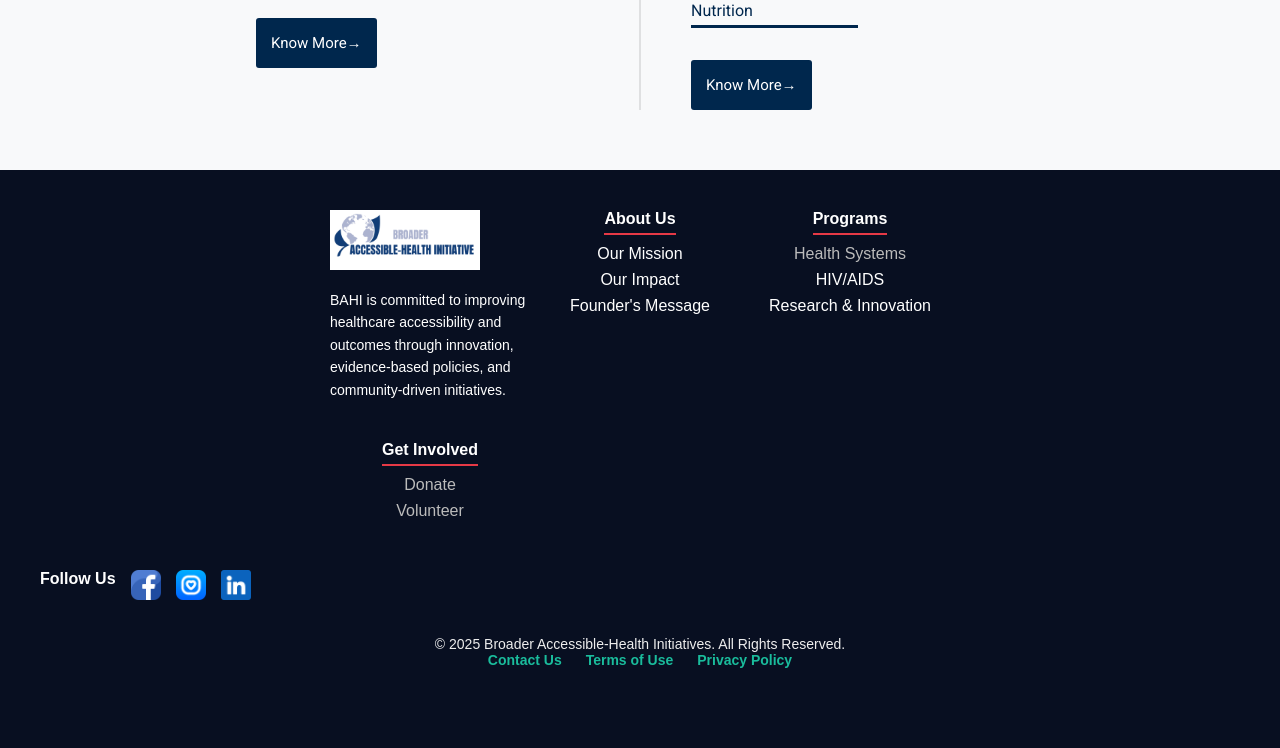
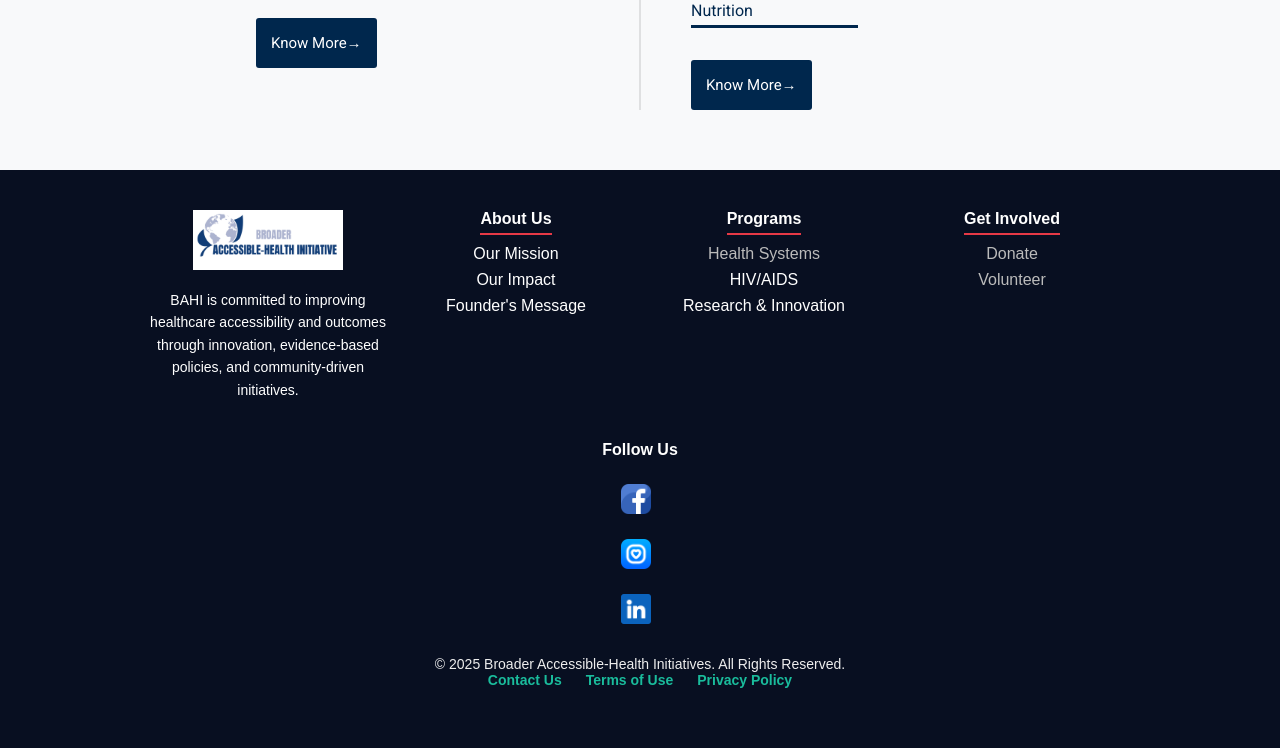
Before and after one commit to Pianoshed/broaderaccessible, a Flask app: page / in a window 1280 px wide. Shown: the part 1849-2597 px from the top of the page. Run offline with Flask 3, Linux system fonts and the light colour scheme.

Commit message:
Latest update

```diff
--- a/templates/index.html
+++ b/templates/index.html
@@ -433,20 +433,20 @@
         }
         .footer-top {
             display: flex;
-            flex-direction: column;
+            flex-direction: row;
             align-items: center;
             text-align: center;
         }
           .footer-columns {
             display: grid;
-            grid-template-columns: 1fr 1fr 1fr;
+            grid-template-columns: repeat(4, minmax(0, 1fr)); minmax(0, 1fr)
             gap: 10px;
-            width: 50%;
+            width: 80%;
             max-width: 1100px;
             margin: auto;
         }
         .footer-logo {
-            text-align: left;
+            text-align: center;
         }
         .footer-logo img {
             max-width: 150px;
@@ -456,7 +456,7 @@
             font-size: 14px;
             line-height: 1.6;
             margin-bottom: 30px;
-            text-align: left;
+            text-align: center;
             max-width: 250px;
         }
         .footer-column {
@@ -484,23 +484,36 @@
         .footer-column ul li a:hover {
             color: #e63946;
         }
+
  .social-links {
-         align-items: flex-start;
-            text-align: left;
-            margin-top: 40px;
+    display: flex;
+    flex-direction: column;   /* stack each <a> vertically */
+    align-items: center;      /* center the <a> tags horizontally */
+    text-align: center;       /* center the <h4> text */
+    margin-top: 8px;
 }
+
 .social-links h4 {
     font-size: 16px;
     margin-bottom: 10px;
 }
+
 .social-links a {
-            display: block;
+    display: flex;
+    flex-direction: row;      /* place image and text side by side */
+    align-items: center;      /* vertically center image and text */
+    justify-content: center;  /* center contents inside the <a> */
     margin-bottom: 10px;
+    text-decoration: none;
+    color: inherit;           /* optional: keep text color consistent */
 }
+
 .social-links img {
     width: 30px;
     height: 30px;
+    margin-right: 8px;        /* space between icon and text */
 }
+
     .modal-overlay {
       display: none;
       position: fixed;
--- a/visitor_log.csv
+++ b/visitor_log.csv
@@ -1,2 +1,3 @@
 Timestamp,IP Address,User Agent
 2025-06-22 20:53:01,127.0.0.1,"Mozilla/5.0 (Windows NT 10.0; Win64; x64) AppleWebKit/537.36 (KHTML, like Gecko) Chrome/137.0.0.0 Safari/537.36"
+2025-06-23 09:12:19,127.0.0.1,"Mozilla/5.0 (Windows NT 10.0; Win64; x64) AppleWebKit/537.36 (KHTML, like Gecko) Chrome/137.0.0.0 Safari/537.36"
```
Also changed, not shown: templates/Health-Systems.html (+9 -24 lines), templates/Involved.html (+15 -39 lines), templates/about-us.html (+9 -29 lines). Lines whose indentation alone changed are shown as unchanged.
